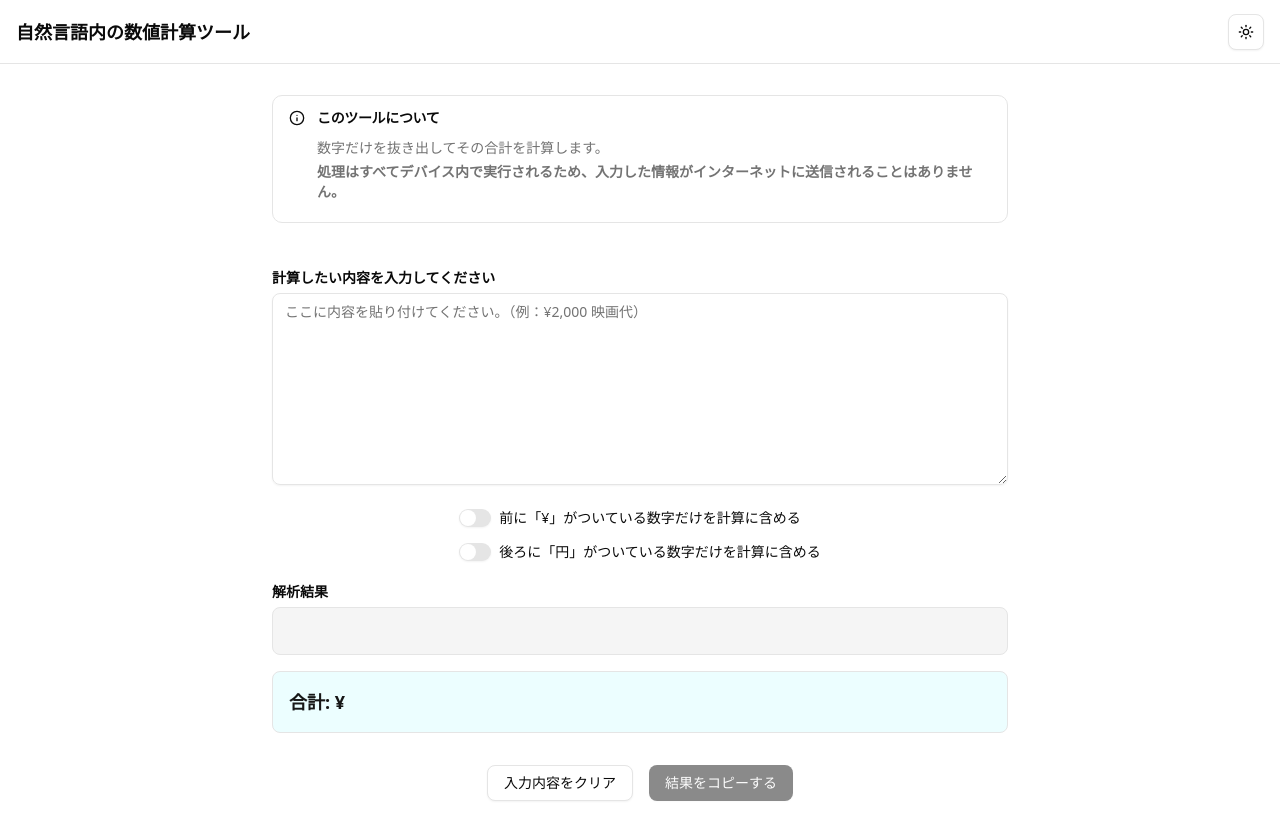
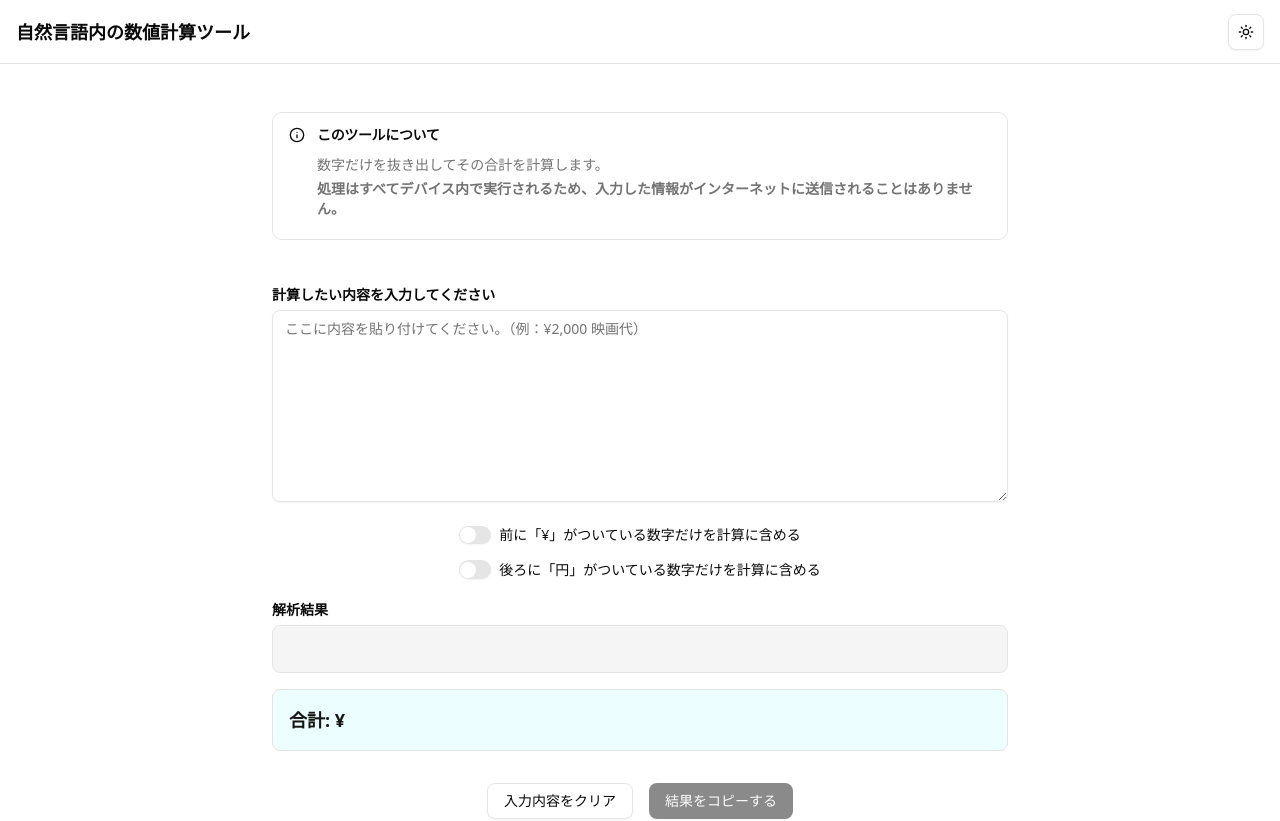
Before and after one commit to u-hossy/natural-language-kakeibo, a React (Vite) app: page / in a window 1280 px wide. Shown: the top 821 px of the page. Built offline with nearby package versions, Linux system fonts and the light colour scheme.

Commit message:
fix styling

```diff
--- a/src/App.tsx
+++ b/src/App.tsx
@@ -67,8 +67,8 @@ function App() {
   return (
     <>
       <Header />
-      <div className="mx-auto flex min-h-svh flex-col items-center justify-center p-4 md:w-3xl">
-        <div className="mb-12 flex w-full flex-col">
+      <div className="mx-auto flex min-h-svh flex-col items-center px-4 md:w-3xl">
+        <div className="my-12 flex w-full flex-col">
           <Alert variant="default">
             <Info />
             <AlertTitle className="font-semibold">
```
